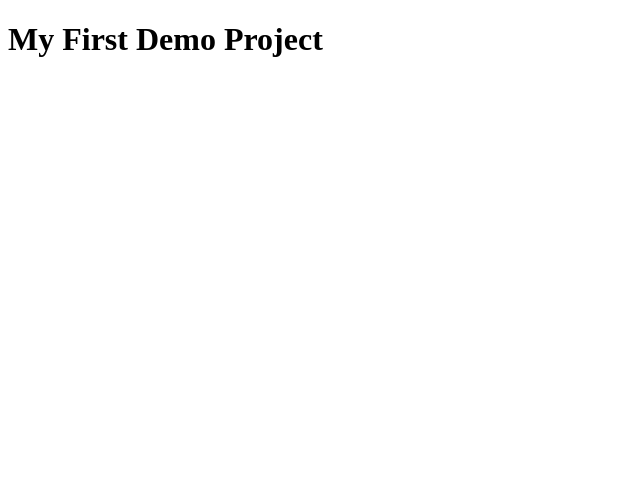
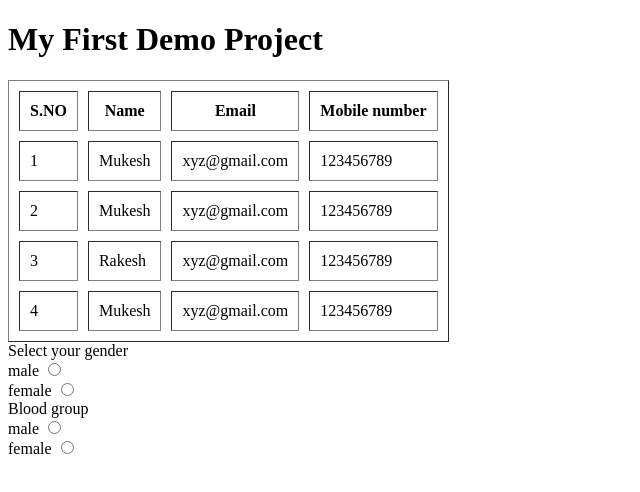
Before and after one commit to sanatdev/demo-class, a plain HTML site: page Popun/Index.html in a window 1280 px wide. Shown: the whole page, without its empty margins (0-640 px from the left). Drawn offline with Linux system fonts and the light colour scheme.

Commit message:
added table and form .

```diff
--- a/Popun/Index.html
+++ b/Popun/Index.html
@@ -9,5 +9,54 @@
 </head>
 <body>
     <h1>My First Demo Project</h1>
+    <table border="1" cellspacing="10" cellpadding="10">
+        <tr>
+            <th>S.NO</th>
+            <th>Name</th>
+            <th>Email</th>
+           <th>Mobile number</th>
+
+        </tr>
+        <tr>
+            <td>1</td>
+            <td>Mukesh</td>
+            <td>xyz@gmail.com</td>
+            <td>123456789</td>
+        </tr>
+        <tr>
+            <td>2</td>
+            <td>Mukesh</td>
+            <td>xyz@gmail.com</td>
+            <td>123456789</td>
+        </tr>
+        <tr>
+            <td>3</td>
+            <td>Rakesh</td>
+            <td>xyz@gmail.com</td>
+            <td>123456789</td>
+        </tr>
+        <tr>
+            <td>4</td>
+            <td>Mukesh</td>
+            <td>xyz@gmail.com</td>
+            <td>123456789</td>
+        </tr>
+    </table>
+    <form action="">
+        Select your gender <br>
+        <label for="gender">male</label>
+        <input type="radio" id="Male" name="gender">
+        <br>
+        <label for="gender">female</label>
+        <input type="radio" id="female" name="gender"><br>
+        Blood group <br>
+        <label for="bdgroup">male</label>
+        <input type="radio" id="option1" name="bdgroup">
+        <br>
+        <label for="bdgroup">female</label>
+        <input type="radio" id="option2" name="bdgroup">
+
+
+    </form>
 </body>
 </html>
```
